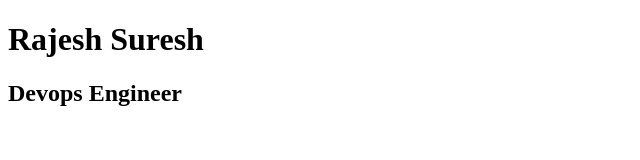
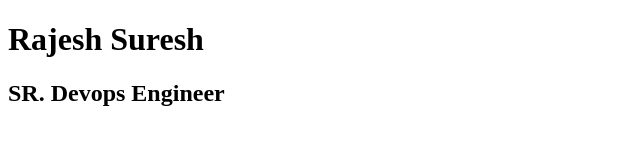
Before and after one commit to raji2306/Github-Actions, a plain HTML site: page index.html in a window 1280 px wide. Shown: the whole page, without its empty margins (0-640 px from the left). Drawn offline with Linux system fonts and the light colour scheme.

Commit message:
Update index.html

```diff
--- a/index.html
+++ b/index.html
@@ -2,6 +2,6 @@
 <html lang="en">
   <body>
     <h1> Rajesh Suresh </h1>
-    <h2> Devops Engineer </h2>
+    <h2> SR. Devops Engineer </h2>
   </body>
 </html>
```
